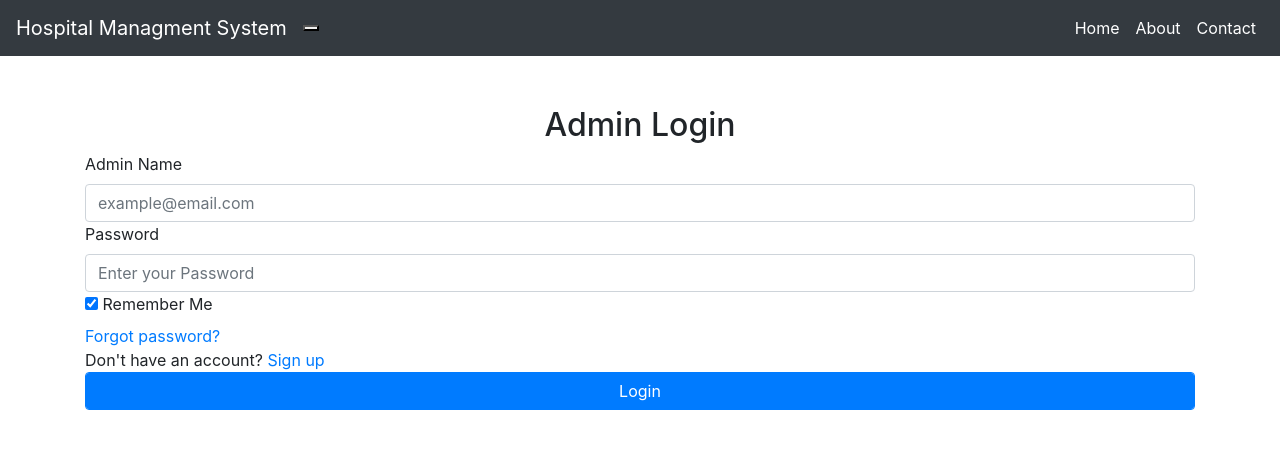
After one commit to ekcr/HospitalManagment, a Django app: page /login/ in a window 1280 px wide. The commit adds this page. Shown: the top 449 px of the page. Run offline with Django 5.2, Linux system fonts and the light colour scheme; some libraries are stand-ins or nearby versions.

Commit message:
CB view & added login

```diff
--- a/HospitalManagment/urls.py
+++ b/HospitalManagment/urls.py
@@ -1,24 +1,11 @@
-"""
-URL configuration for HospitalManagment project.
-
-The `urlpatterns` list routes URLs to views. For more information please see:
-    https://docs.djangoproject.com/en/5.0/topics/http/urls/
-Examples:
-Function views
-    1. Add an import:  from my_app import views
-    2. Add a URL to urlpatterns:  path('', views.home, name='home')
-Class-based views
-    1. Add an import:  from other_app.views import Home
-    2. Add a URL to urlpatterns:  path('', Home.as_view(), name='home')
-Including another URLconf
-    1. Import the include() function: from django.urls import include, path
-    2. Add a URL to urlpatterns:  path('blog/', include('blog.urls'))
-"""
 from django.contrib import admin
 from django.urls import path
 from hospital.views import *
 
 urlpatterns = [
     path('admin/', admin.site.urls),
-    path('about/', about, name='about')
+    path('about/', AboutView.as_view(), name='about'),
+    path('', IndexView.as_view(), name='home'),
+    path('login/', LoginView.as_view(), name='login'),
+    path('logout/', LogoutView.as_view(), name='logout')
 ]
--- /dev/null
+++ b/hospital/templates/login.html
@@ -0,0 +1,32 @@
+{% extends 'navigationbar.html' %}
+{% load static %}
+
+{% block body %}
+<div class="container" style="margin-top:50px">
+    <h2 class="text-center">Admin Login</h2>
+    <form method="POST" action="{% url 'login' %}">
+        {% csrf_token %}
+        <div class="form-item">
+            <label>Admin Name</label>
+            <input type="text" class="form-control" name="username" placeholder="example@email.com">
+        </div>
+        <div class="form-item">
+            <label>Password</label>
+            <input type="password" class="form-control" name="password" placeholder="Enter your Password">
+        </div>
+        <div class="form-item">
+            <div class="checkbox">
+                <input type="checkbox" name="" id="rememberMeCheckbox" checked>
+                <label for="rememberMeCheckbox" class="checkboxlabel">Remember Me</label>
+            </div>
+        </div>
+        <div class="remember-forgot">
+            <a href="#">Forgot password?</a>
+        </div>
+        <div class="bg-grey">
+            <div class="sing-up">Don't have an account? <a href="" class="text-link" id="sign-up">Sign up</a></div>
+        </div>
+        <input type="submit" value="Login" class="form-control btn btn-primary"/>
+    </form>
+</div>
+{% endblock %}
--- a/hospital/templates/navigationbar.html
+++ b/hospital/templates/navigationbar.html
@@ -9,6 +9,7 @@
         <script src="https://ajax.googleapis.com/ajax/libs/jquery/3.5.1/jquery.min.js"></script>
         <script src="https://cdnjs.cloudflare.com/ajax/libs/popper.js/1.16.0/umd/popper.min.js"></script>
         <script src="https://maxcdn.bootstrapcdn.com/bootstrap/4.3.1/js/bootstrap.min.js"></script>
+        <link rel="stylesheet" type="text/css" href="{% static 'css/my_project.css' %}">
     </head>
     <nav class="navbar navbar-expand-sm bg-dark navbar-dark">
         <a class="navbar-brand" href="#">Hospital Managment System</a>
@@ -19,6 +20,10 @@
                     <li class="nav-item"><a class="nav-link" href="#">Home</a></li>
                     <li class="nav-item"><a class="nav-link" href="#">About</a></li>
                     <li class="nav-item"><a class="nav-link" href="#">Contact</a></li>
+                    {% if request.user.is_staff %}
+                       <li class="nav-item"><a class="nav-link" href="{% url 'logout' %}">Logout</a></li>
+                    {% endif %}
+
                 </ul>
             </div>
     </nav>
--- a/hospital/views.py
+++ b/hospital/views.py
@@ -1,6 +1,41 @@
-from django.shortcuts import render
+from django.contrib.auth import authenticate, login, logout
+from django.contrib.auth.forms import AuthenticationForm
+from django.contrib.auth.mixins import LoginRequiredMixin
+from django.urls import reverse_lazy
+from django.views.generic import TemplateView, FormView, RedirectView
+from django.shortcuts import redirect, render
 
-# Create your views here.
+class AboutView(TemplateView):
+    template_name = "about.html"
 
-def about(request):
-    return render(request, "about.html")
+class IndexView(LoginRequiredMixin, TemplateView):
+    template_name = "index.html"
+    login_url = reverse_lazy('login')
+
+class LoginView(FormView):
+    template_name = "login.html"
+    form_class = AuthenticationForm
+
+    def form_valid(self, form):
+        username = form.cleaned_data.get('username')
+        password = form.cleaned_data.get('password')
+        user = authenticate(self.request, username=username, password=password)
+        if user is not None:
+            login(self.request, user)
+            return render(self.request, 'index.html')
+        else:
+            form.add_error(None, "Invalid username or password")
+            return render(self.request, 'index.html')
+
+    def dispatch(self, request, *args, **kwargs):
+        if request.user.is_authenticated:
+            return render(self.request, 'index.html')
+        return super().dispatch(request, *args, **kwargs)
+
+class LogoutView(RedirectView):
+    url = reverse_lazy('login')
+
+    def get(self, request, *args, **kwargs):
+        if request.user.is_authenticated:
+            logout(request)
+        return super().get(request, *args, **kwargs)
```
Also changed, not shown: hospital/templates/index.html (added, +8 -0 lines), 1 other file.
